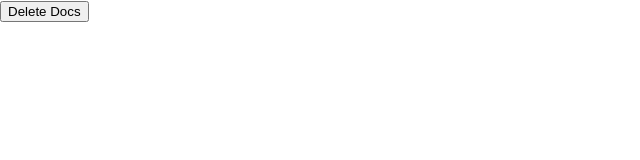
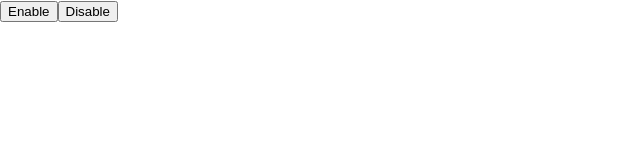
Before and after one commit to silveriron/useHooks, a React (Create React App) app: page / in a window 1280 px wide. Shown: the top 160 px of the page, without its empty margins (0-640 px from the left). Built offline with nearby package versions, Linux system fonts and the light colour scheme.

Commit message:
add usePreventLeave

```diff
--- a/src/App.tsx
+++ b/src/App.tsx
@@ -1,13 +1,13 @@
-import useConfirm from "./hooks/useConfirm"
+import usePreventLeave from "./hooks/usePreventLeave"
 
 
 const App = () => {
-  const onDelete = () => console.log('delete docs')
-  const onCancle = () => console.log('cancle')
-  const onConfirm = useConfirm('Are you sure?', onDelete, onCancle)
+  const [enablePrevent, disablePrevent] = usePreventLeave()
+
   return (
     <div>
-      <button onClick={onConfirm}>Delete Docs</button>
+      <button onClick={enablePrevent}>Enable</button>
+      <button onClick={disablePrevent}>Disable</button>
     </div>
   )
 }
--- /dev/null
+++ b/src/hooks/usePreventLeave.ts
@@ -0,0 +1,18 @@
+const usePreventLeave = () => {
+  const listener = (e: Event) => {
+    e.preventDefault();
+
+    //You need to find an alternative function.
+    //Because this function will disappear.
+    e.returnValue = false;
+  };
+
+  const enablePrevent = () => {
+    window.addEventListener("beforeunload", listener);
+  };
+  const disablePrevent = () =>
+    window.removeEventListener("beforeunload", listener);
+  return [enablePrevent, disablePrevent];
+};
+
+export default usePreventLeave;
```
